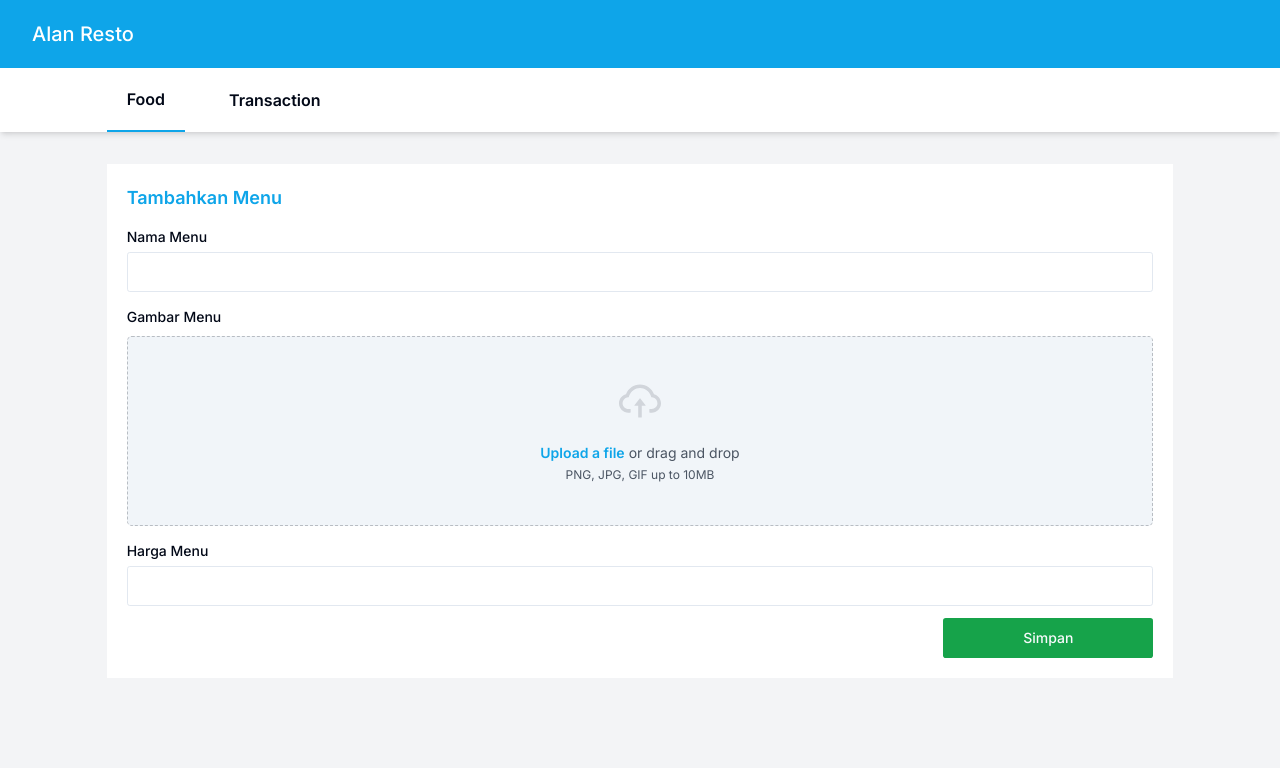
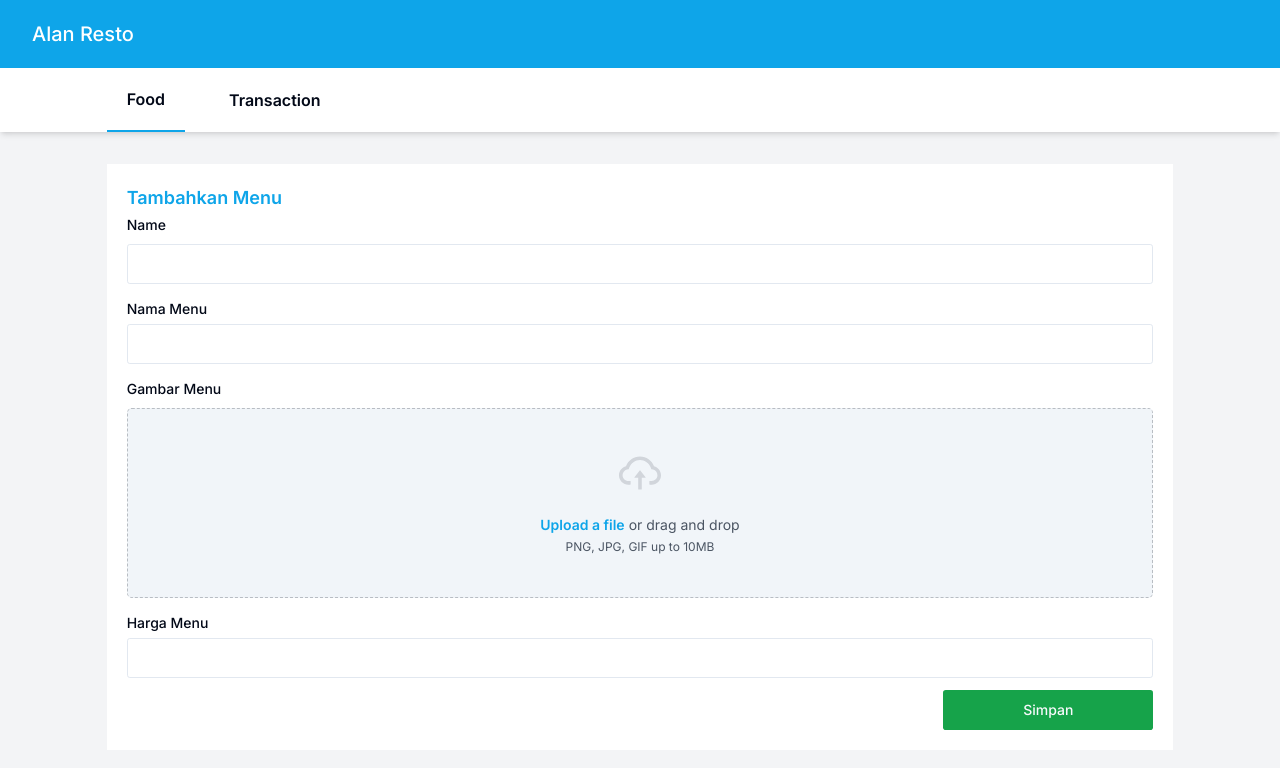
Before and after one commit to alaqsaka/kaseer-app, a Next.js app: page /food/new in a window 1280 px wide. Shown: the top 768 px of the page. Built offline with nearby package versions, Linux system fonts and the light colour scheme.

Commit message:
form food

```diff
--- /dev/null
+++ b/app/api/product/route.ts
@@ -0,0 +1 @@
+export async function POST(req: Request) {}
--- /dev/null
+++ b/app/api/products/route.ts
@@ -0,0 +1,24 @@
+import prismadb from "@/lib/prismadb";
+import { NextResponse } from "next/server";
+
+// Create new product
+
+export async function POST(req: Request) {
+  try {
+    const body = await req.json();
+
+    const { name, imageUrl, price } = body;
+
+    const product = await prismadb.product.create({
+      data: {
+        name,
+        price,
+        imageUrl,
+      },
+    });
+
+    return NextResponse.json(product);
+  } catch (error) {
+    return new NextResponse("Internal Server Error", { status: 500 });
+  }
+}
--- a/app/food/components/food-form.tsx
+++ b/app/food/components/food-form.tsx
@@ -1,7 +1,66 @@
 "use client";
+import * as z from "zod";
+import { useForm } from "react-hook-form";
+import { zodResolver } from "@hookform/resolvers/zod";
+import { useState } from "react";
+import {
+  FormControl,
+  FormField,
+  FormItem,
+  FormLabel,
+  Form,
+} from "@/components/ui/form";
+import { Input } from "@/components/ui/input";
+
+const formSchema = z.object({
+  name: z.string().min(1),
+  price: z.coerce.number().min(1),
+  imageUrl: z.string().min(1),
+});
+
+type ProductFormValues = z.infer<typeof formSchema>;
 
 const FoodForm = () => {
-  return <div>FoodForm</div>;
+  const [loading, setLoading] = useState(false);
+
+  const form = useForm<z.infer<typeof formSchema>>({
+    resolver: zodResolver(formSchema),
+    defaultValues: {
+      name: "",
+      imageUrl: "",
+      price: 0,
+    },
+  });
+
+  const onSubmit = async (data: z.infer<typeof formSchema>) => {
+    try {
+      setLoading(true);
+    } catch (error) {
+    } finally {
+      setLoading(false);
+    }
+  };
+
+  return (
+    <>
+      <Form {...form}>
+        <form onSubmit={form.handleSubmit(onSubmit)}>
+          <FormField
+            control={form.control}
+            name="name"
+            render={({ field }) => (
+              <FormItem>
+                <FormLabel>Name</FormLabel>
+                <FormControl>
+                  <Input placeholder="" {...field} />
+                </FormControl>
+              </FormItem>
+            )}
+          />
+        </form>
+      </Form>
+    </>
+  );
 };
 
 export default FoodForm;
--- a/app/food/new/page.tsx
+++ b/app/food/new/page.tsx
@@ -4,12 +4,15 @@
 import { AiOutlineCloudUpload } from "react-icons/ai";
 import React from "react";
 import { Button } from "@/components/ui/button";
+import FoodForm from "../components/food-form";
 
 const New = () => {
   return (
     <Container>
       <div className="bg-white p-5">
         <p className="text-sky-500 font-semibold text-lg">Tambahkan Menu</p>
+
+        <FoodForm />
 
         <div className="mt-3">
           <Label htmlFor="name">Nama Menu</Label>
--- a/components/ui/button.tsx
+++ b/components/ui/button.tsx
@@ -1,15 +1,15 @@
-import * as React from "react";
-import { Slot } from "@radix-ui/react-slot";
-import { cva, type VariantProps } from "class-variance-authority";
+import * as React from "react"
+import { Slot } from "@radix-ui/react-slot"
+import { cva, type VariantProps } from "class-variance-authority"
 
-import { cn } from "@/lib/utils";
+import { cn } from "@/lib/utils"
 
 const buttonVariants = cva(
   "inline-flex items-center justify-center rounded-md text-sm font-medium ring-offset-background transition-colors focus-visible:outline-none focus-visible:ring-2 focus-visible:ring-ring focus-visible:ring-offset-2 disabled:pointer-events-none disabled:opacity-50",
   {
     variants: {
       variant: {
-        default: "bg-sky-500 text-primary-foreground hover:bg-sky-500/90",
+        default: "bg-primary text-primary-foreground hover:bg-primary/90",
         destructive:
           "bg-destructive text-destructive-foreground hover:bg-destructive/90",
         outline:
@@ -31,26 +31,26 @@
       size: "default",
     },
   }
-);
+)
 
 export interface ButtonProps
   extends React.ButtonHTMLAttributes<HTMLButtonElement>,
     VariantProps<typeof buttonVariants> {
-  asChild?: boolean;
+  asChild?: boolean
 }
 
 const Button = React.forwardRef<HTMLButtonElement, ButtonProps>(
   ({ className, variant, size, asChild = false, ...props }, ref) => {
-    const Comp = asChild ? Slot : "button";
+    const Comp = asChild ? Slot : "button"
     return (
       <Comp
         className={cn(buttonVariants({ variant, size, className }))}
         ref={ref}
         {...props}
       />
-    );
+    )
   }
-);
-Button.displayName = "Button";
+)
+Button.displayName = "Button"
 
-export { Button, buttonVariants };
+export { Button, buttonVariants }
--- /dev/null
+++ b/components/ui/form.tsx
@@ -0,0 +1,176 @@
+import * as React from "react"
+import * as LabelPrimitive from "@radix-ui/react-label"
+import { Slot } from "@radix-ui/react-slot"
+import {
+  Controller,
+  ControllerProps,
+  FieldPath,
+  FieldValues,
+  FormProvider,
+  useFormContext,
+} from "react-hook-form"
+
+import { cn } from "@/lib/utils"
+import { Label } from "@/components/ui/label"
+
+const Form = FormProvider
+
+type FormFieldContextValue<
+  TFieldValues extends FieldValues = FieldValues,
+  TName extends FieldPath<TFieldValues> = FieldPath<TFieldValues>
+> = {
+  name: TName
+}
+
+const FormFieldContext = React.createContext<FormFieldContextValue>(
+  {} as FormFieldContextValue
+)
+
+const FormField = <
+  TFieldValues extends FieldValues = FieldValues,
+  TName extends FieldPath<TFieldValues> = FieldPath<TFieldValues>
+>({
+  ...props
+}: ControllerProps<TFieldValues, TName>) => {
+  return (
+    <FormFieldContext.Provider value={{ name: props.name }}>
+      <Controller {...props} />
+    </FormFieldContext.Provider>
+  )
+}
+
+const useFormField = () => {
+  const fieldContext = React.useContext(FormFieldContext)
+  const itemContext = React.useContext(FormItemContext)
+  const { getFieldState, formState } = useFormContext()
+
+  const fieldState = getFieldState(fieldContext.name, formState)
+
+  if (!fieldContext) {
+    throw new Error("useFormField should be used within <FormField>")
+  }
+
+  const { id } = itemContext
+
+  return {
+    id,
+    name: fieldContext.name,
+    formItemId: `${id}-form-item`,
+    formDescriptionId: `${id}-form-item-description`,
+    formMessageId: `${id}-form-item-message`,
+    ...fieldState,
+  }
+}
+
+type FormItemContextValue = {
+  id: string
+}
+
+const FormItemContext = React.createContext<FormItemContextValue>(
+  {} as FormItemContextValue
+)
+
+const FormItem = React.forwardRef<
+  HTMLDivElement,
+  React.HTMLAttributes<HTMLDivElement>
+>(({ className, ...props }, ref) => {
+  const id = React.useId()
+
+  return (
+    <FormItemContext.Provider value={{ id }}>
+      <div ref={ref} className={cn("space-y-2", className)} {...props} />
+    </FormItemContext.Provider>
+  )
+})
+FormItem.displayName = "FormItem"
+
+const FormLabel = React.forwardRef<
+  React.ElementRef<typeof LabelPrimitive.Root>,
+  React.ComponentPropsWithoutRef<typeof LabelPrimitive.Root>
+>(({ className, ...props }, ref) => {
+  const { error, formItemId } = useFormField()
+
+  return (
+    <Label
+      ref={ref}
+      className={cn(error && "text-destructive", className)}
+      htmlFor={formItemId}
+      {...props}
+    />
+  )
+})
+FormLabel.displayName = "FormLabel"
+
+const FormControl = React.forwardRef<
+  React.ElementRef<typeof Slot>,
+  React.ComponentPropsWithoutRef<typeof Slot>
+>(({ ...props }, ref) => {
+  const { error, formItemId, formDescriptionId, formMessageId } = useFormField()
+
+  return (
+    <Slot
+      ref={ref}
+      id={formItemId}
+      aria-describedby={
+        !error
+          ? `${formDescriptionId}`
+          : `${formDescriptionId} ${formMessageId}`
+      }
+      aria-invalid={!!error}
+      {...props}
+    />
+  )
+})
+FormControl.displayName = "FormControl"
+
+const FormDescription = React.forwardRef<
+  HTMLParagraphElement,
+  React.HTMLAttributes<HTMLParagraphElement>
+>(({ className, ...props }, ref) => {
+  const { formDescriptionId } = useFormField()
+
+  return (
+    <p
+      ref={ref}
+      id={formDescriptionId}
+      className={cn("text-sm text-muted-foreground", className)}
+      {...props}
+    />
+  )
+})
+FormDescription.displayName = "FormDescription"
+
+const FormMessage = React.forwardRef<
+  HTMLParagraphElement,
+  React.HTMLAttributes<HTMLParagraphElement>
+>(({ className, children, ...props }, ref) => {
+  const { error, formMessageId } = useFormField()
+  const body = error ? String(error?.message) : children
+
+  if (!body) {
+    return null
+  }
+
+  return (
+    <p
+      ref={ref}
+      id={formMessageId}
+      className={cn("text-sm font-medium text-destructive", className)}
+      {...props}
+    >
+      {body}
+    </p>
+  )
+})
+FormMessage.displayName = "FormMessage"
+
+export {
+  useFormField,
+  Form,
+  FormItem,
+  FormLabel,
+  FormControl,
+  FormDescription,
+  FormMessage,
+  FormField,
+}
--- /dev/null
+++ b/lib/prismadb.ts
@@ -0,0 +1,10 @@
+import { PrismaClient } from "@prisma/client";
+
+declare global {
+  var prisma: PrismaClient | undefined;
+}
+
+const prismadb = globalThis.prisma || new PrismaClient();
+if (process.env.NODE_ENV !== "production") globalThis.prisma = prismadb;
+
+export default prismadb;
```
